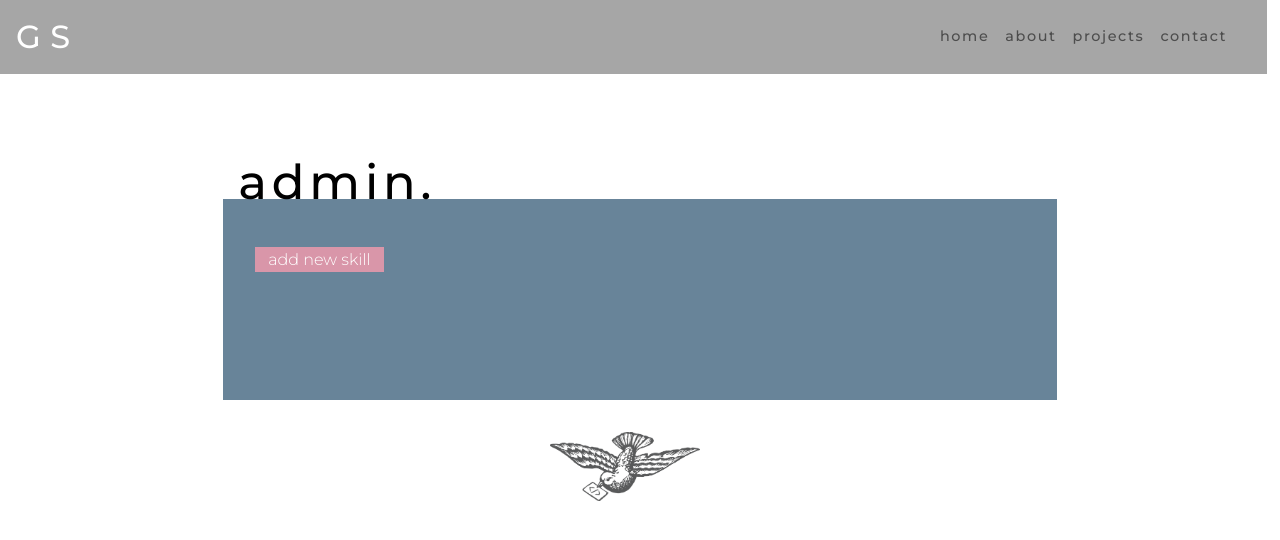
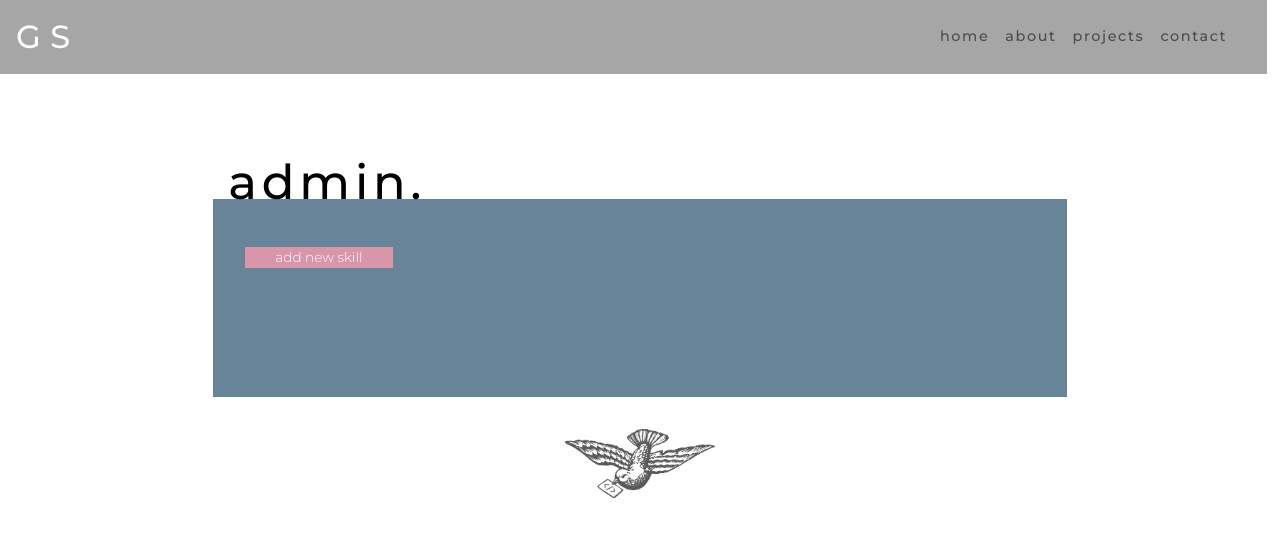
Before and after one commit to GarySimons/Gary_Simons, a Flask app: page /admin in a window 1280 px wide. Shown: the top 540 px of the page. Run offline with Flask 2, Linux system fonts and the light colour scheme; data that the repository does not hold is empty; some libraries are stand-ins or nearby versions.

Commit message:
Fixed Bootstrap grid on Admin page

```diff
--- a/static/css/style.css
+++ b/static/css/style.css
@@ -463,13 +463,14 @@
 }
 
 .btnaddskill {
-    height: 1.6rem;
+    height: 1.3rem;
+    width: 9.2rem;
+    font-size: 0.85rem;
     background-color: #d996a9;
     color: #fff;
     font-weight: 300;
     text-align: center;
     margin-top: 1rem;
-    padding: 0.1rem;
     text-decoration: none !important;
 }
 
--- a/templates/about.html
+++ b/templates/about.html
@@ -1,7 +1,6 @@
 {% extends "base.html" %}
 {% block content %}
 
-<div class="container-fluid" id="about">
     <div class="row justify-content-center">
         <h3 class="col-sm-8 col-md-8 sectionhead">about.</h3>
     </div>
@@ -84,6 +83,5 @@
             <img id="birdsmall" src="static/images/bird80black.png" alt="Bird" class="img-fluid">
         </div>
 
-</div>
 
 {% endblock content %}
--- a/templates/admin.html
+++ b/templates/admin.html
@@ -1,27 +1,35 @@
 {% extends "base.html" %}
 {% block content %}
 
-<div class="container-fluid justify-content-center">
+
     <div class="row justify-content-center">
-        <h3 class="col-sm-8 col-md-8 sectionhead">admin.</h3>
+        <h3 class="sectionhead col-sm-8 col-md-8 ">admin.</h3>
     </div>
 
-    <div class="row justify-content-center">
-        <div class="col-sm-12 col-md-8 adminbox">
+        <div class="row justify-content-center">
+        <div class="col-sm-8 col-md-8 adminbox">
+            <div class="row">
             {% for skills in skills %}
-                <a type="button" href="{{url_for('edit_skill', skill_id=skills._id)}}" class="btneditskill col-sm-2 col-md-2">edit</a>
-                <a type="button" href="{{url_for('delete_skill', skill_id=skills._id)}}" class="btndeleteskill col-sm-2 col-md-2">delete</a>
-                <p class="adminlisttext col-sm-6 col-md-6 ">skill: {{skills.skill}} - level: {{skills.level}}%</p>
+                <div class="col-sm-12 col-md-5 col-lg-3">
+                    <a type="button" href="{{url_for('edit_skill', skill_id=skills._id)}}" class="btneditskill">edit</a>
+                    <a type="button" href="{{url_for('delete_skill', skill_id=skills._id)}}" class="btndeleteskill">delete</a>
+                </div>
 
+                <div class="col-sm-12 col-md-7 col-lg-9">
+                    <p class="adminlisttext">skill: {{skills.skill}} - level: {{skills.level}}%</p>
+                </div>
             {% endfor %}
-
-                <a type="button" href="{{ url_for('add_skill') }}" class="btnaddskill col-sm-5 col-md-2">  add new skill</a>
-    </div>
-    </div>
+                <div class="col-12">
+                    <a type="button" href="{{ url_for('add_skill') }}" class="btnaddskill">  add new skill</a>
+                </div>
+            </div>
+        </div>
+        </div>
 
 <!-- Bird -->
-        <div class="row col-12 justify-content-center">
+        <div class="row justify-content-center">
             <img id="birdsmall" src="{{url_for('static', filename='images/bird80black.png')}}" alt="Bird" class="img-fluid">
         </div>
 
+
 {% endblock content %}
--- a/templates/contact.html
+++ b/templates/contact.html
@@ -1,12 +1,12 @@
 {% extends "base.html" %}
 {% block content %}
 
-    <div class="row justify-content-center">
+    <div class="container row justify-content-center">
         <h3 class="col-sm-8 col-md-8 sectionhead">contact me.</h3>
     </div>
 
 <!--Form-->
-<div class="container contactbox col-sm-12 col-md-8">
+<div class="contactbox col-sm-12 col-md-8">
         <div class="row justify-content-center">
         <div class="col-sm-8 col-md-8">
             <p class="contacttext">please feel free to get in touch.
```
Also changed, not shown: other parts of static/css/style.css (+10 -10 lines).
